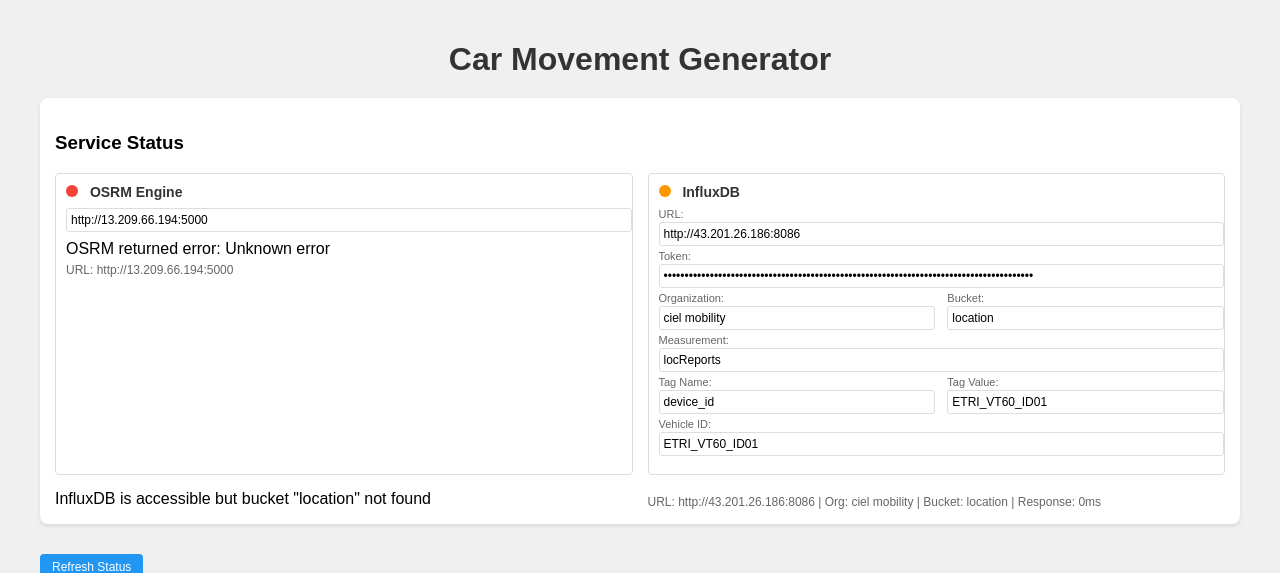
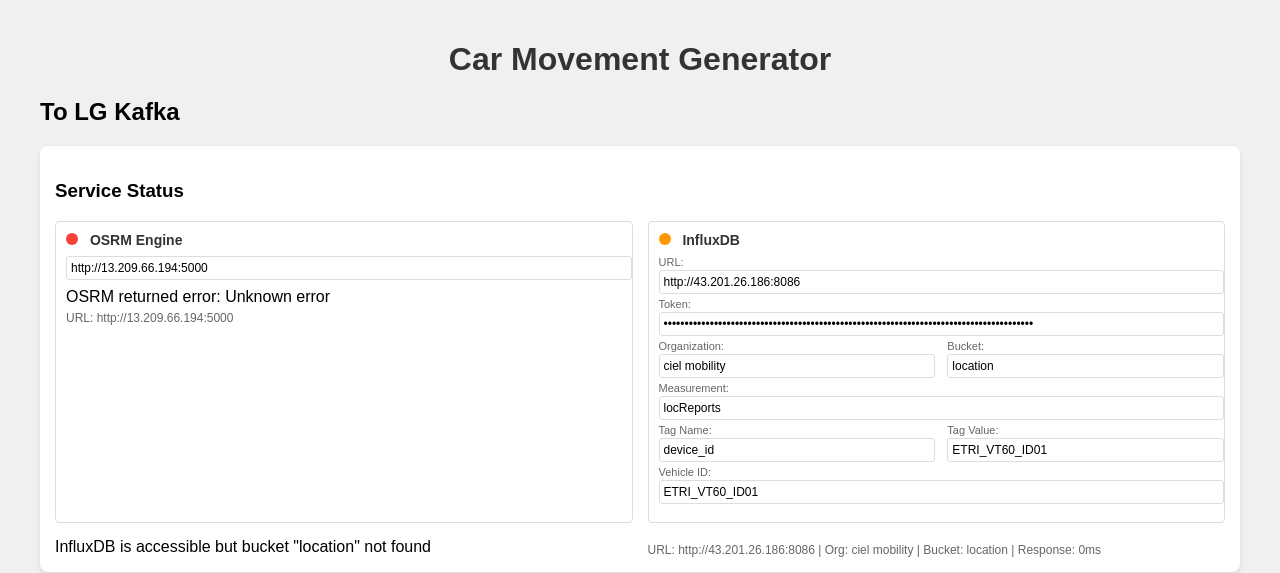
Before and after one commit to lim6112j/influxdb_dummy_data_generator, a Flask app: page / in a window 1280 px wide. Shown: the top 573 px of the page. Run offline with Flask 3, Linux system fonts and the light colour scheme; data that the repository does not hold is empty; some libraries are stand-ins or nearby versions.

Commit message:
version title changed

```diff
--- a/templates/index.html
+++ b/templates/index.html
@@ -266,6 +266,7 @@
   <body>
     <div class="container">
       <h1>Car Movement Generator</h1>
+      <h2>To LG Kafka</h2>
 
       <div class="status-panel">
         <h3>Service Status</h3>
```
